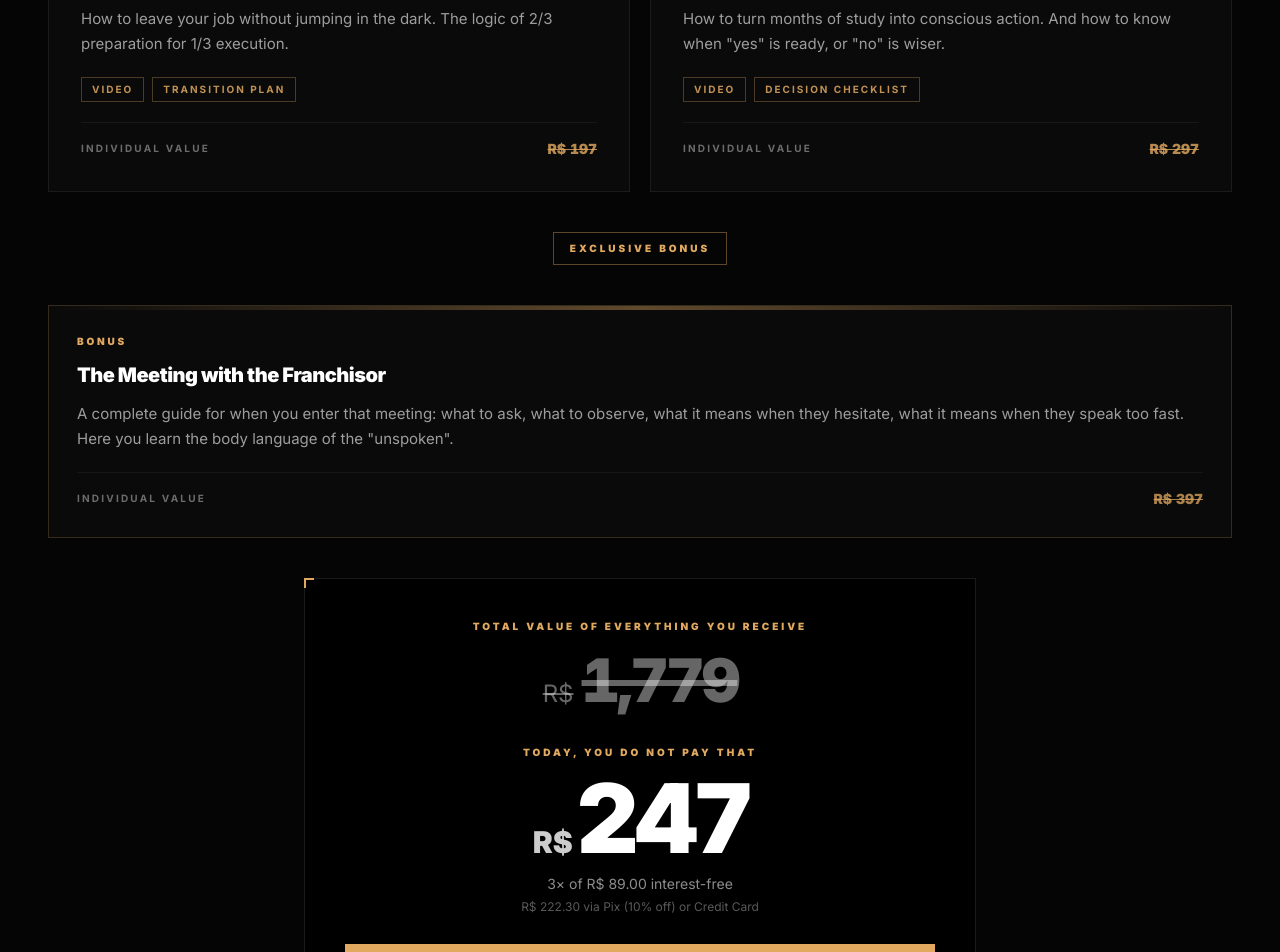
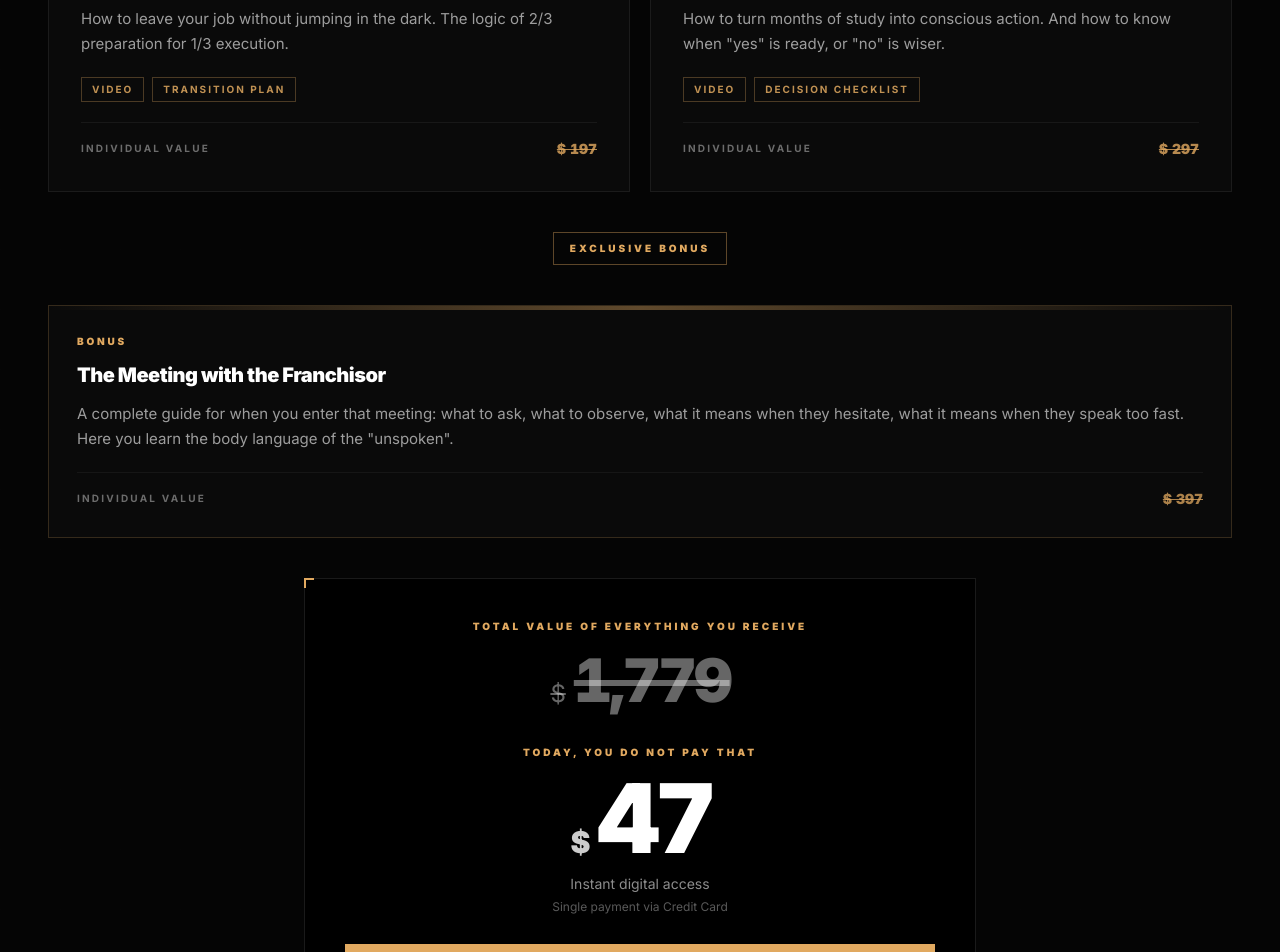
Before and after one commit to micdouglas9696/bizguardian, a React (Vite) app: page /ebook-ingles in a window 1280 px wide. Shown: the part 3560-4512 px from the top of the page. Built offline with nearby package versions, Linux system fonts and the light colour scheme; no server answers; a web font is replaced by a local one.

Commit message:
fix(pricing): convert prices to USD and update copy on EN landing pages

```diff
--- a/src/pages/EbookLandingPageEn.tsx
+++ b/src/pages/EbookLandingPageEn.tsx
@@ -8,8 +8,8 @@ const STRIPE_PK = import.meta.env.VITE_STRIPE_PUBLISHABLE_KEY || '';
 // "The Future Franchisee Dossier" — Marinho Ponci
 // =====================================================================
 
-const PRICE_PARCELA = '3× of R$ 89.00 interest-free';
-const PRICE_PIX = 'R$ 222.30 via Pix (10% off) or Credit Card';
+const PRICE_PARCELA = 'Instant digital access';
+const PRICE_PIX = 'Single payment via Credit Card';
 
 // 6 modules of the Dossier
 const MODULES = [
@@ -18,42 +18,42 @@ const MODULES = [
         title: 'Assessing your current situation',
         text: 'Before looking at brands, look inward. Profile, financial health, family. The correct decision starts here.',
         pills: ['Video', 'Self-Assessment'],
-        value: 'R$ 197',
+        value: '$ 197',
     },
     {
         n: 'MOD 02',
         title: 'The reality of franchising',
         text: 'No guaranteed salary. No magic formula. What changes when you transition from employee to unit owner.',
         pills: ['Video', 'Timeline'],
-        value: 'R$ 197',
+        value: '$ 197',
     },
     {
         n: 'MOD 03',
         title: 'Market research and purpose',
         text: '"Which franchise makes the most money?" is the wrong question. Marinho shows you the right question to start.',
         pills: ['Video', 'Affinity Map'],
-        value: 'R$ 197',
+        value: '$ 197',
     },
     {
         n: 'MOD 04',
         title: 'Real financial planning',
         text: 'Personal financial X-ray. Real working capital. The danger of excessive leverage. Honest numbers.',
         pills: ['Video', 'Financial X-Ray'],
-        value: 'R$ 297',
+        value: '$ 297',
     },
     {
         n: 'MOD 05',
         title: 'The transition and Garden Theory',
         text: 'How to leave your job without jumping in the dark. The logic of 2/3 preparation for 1/3 execution.',
         pills: ['Video', 'Transition Plan'],
-        value: 'R$ 197',
+        value: '$ 197',
     },
     {
         n: 'MOD 06',
         title: 'The moment of decision',
         text: 'How to turn months of study into conscious action. And how to know when "yes" is ready, or "no" is wiser.',
         pills: ['Video', 'Decision Checklist'],
-        value: 'R$ 297',
+        value: '$ 297',
     },
 ];
 
@@ -90,7 +90,7 @@ const FAQ_ITEMS = [
     },
     {
         q: 'How long does it take to get access?',
-        a: 'Immediate access. For credit card purchases, you receive the login credentials in your email within seconds. For Pix, within 2 minutes after payment confirmation.',
+        a: 'Immediate access. For credit card purchases, you receive the login credentials in your email within seconds.',
     },
     {
         q: 'What if I do not like it? Is there a guarantee?',
@@ -109,8 +109,8 @@ const FAQ_ITEMS = [
         a: 'No. That is the mistake the Dossier fights. You learn to ask the right questions so that the answer to "which brand" comes from you, informed, not sold. Marinho does not recommend brands. He gives a method.',
     },
     {
-        q: 'Can I pay in installments?',
-        a: 'Yes, up to 3× of R$ 89.00 interest-free on credit cards, or Pix with a 10% discount (R$ 222.30).',
+        q: 'How does payment work?',
+        a: 'A single, secure payment of $47 via credit card processed through Stripe with instant access.',
     },
     {
         q: 'How does the invoice work?',
@@ -141,8 +141,8 @@ const PRODUCT_SCHEMA = {
     publisher: { '@id': 'https://marinhoponci.com/#organization' },
     offers: {
         '@type': 'Offer',
-        price: '247.00',
-        priceCurrency: 'BRL',
+        price: '47.00',
+        priceCurrency: 'USD',
         availability: 'https://schema.org/InStock',
         url: 'https://marinhoponci.com/ebook-ingles',
     },
@@ -732,7 +732,7 @@ export default function EbookLandingPageEn() {
                                         label: 'BONUS',
                                         title: 'The Meeting with the Franchisor',
                                         text: 'A complete guide for when you enter that meeting: what to ask, what to observe, what it means when they hesitate, what it means when they speak too fast. Here you learn the body language of the "unspoken".',
-                                        value: 'R$ 397',
+                                        value: '$ 397',
                                     },
                                 ].map((b) => (
                                     <div
@@ -769,7 +769,7 @@ export default function EbookLandingPageEn() {
                                         </div>
                                         <div className="flex items-baseline justify-center gap-2">
                                             <span className="text-2xl text-white/40 line-through tabular-nums">
-                                                R$
+                                                $
                                             </span>
                                             <span className="text-5xl md:text-6xl font-black text-white/40 line-through tabular-nums tracking-tighter">
                                                 1,779
@@ -784,10 +784,10 @@ export default function EbookLandingPageEn() {
                                     </div>
                                     <div className="flex items-baseline justify-center gap-1 mb-2">
                                         <span className="text-3xl font-black text-white/80 align-super">
-                                            R$
+                                            $
                                         </span>
                                         <span className="text-7xl md:text-8xl font-black shimmer-text leading-none tracking-tighter">
-                                            247
+                                            47
                                         </span>
                                     </div>
                                     <div className="text-center text-sm text-white/55 mb-1">
@@ -1062,7 +1062,7 @@ export default function EbookLandingPageEn() {
                                 <span className="italic text-accent-gold">read this.</span>
                             </h2>
                             <p className="text-base md:text-lg text-white/55 leading-[1.75] max-w-xl mx-auto mb-10">
-                                R$ 247 is the cost of clarity before you commit R$ 150k or more.
+                                $47 is the cost of clarity before you commit $50k or more.
                                 Permanent access, 7-day guarantee.
                             </p>
 
@@ -1115,7 +1115,7 @@ export default function EbookLandingPageEn() {
                             </span>
                         </button>
                         <p className="text-center text-[9px] text-white/30 mt-2 font-bold uppercase tracking-[0.15em]">
-                            3× R$ 89 interest-free · Pix R$ 222
+                            Instant digital access · One-time payment of $47
                         </p>
                     </div>
                 </div>
--- a/src/pages/FranqueadorLandingPageEn.tsx
+++ b/src/pages/FranqueadorLandingPageEn.tsx
@@ -18,42 +18,42 @@ const MODULES = [
         title: 'Is your business franchisable?',
         text: 'How to assess, coldly and realistically, whether your successful company is truly ready to be replicated (maturity, margin and real market differentiators).',
         pills: ['Video', 'Franchisability Checklist'],
-        value: 'R$ 197',
+        value: '$ 197',
     },
     {
         n: 'MOD 02',
         title: 'Legal and Operational Structuring',
         text: 'The truth about the FDD (Franchise Disclosure Document), contracts and operations manuals. How to build the pillars that protect your brand from liabilities.',
         pills: ['Video', 'Disclosure Document Guide'],
-        value: 'R$ 297',
+        value: '$ 297',
     },
     {
         n: 'MOD 03',
         title: 'Network Economics and Royalties',
         text: 'How to calculate and price the franchise fee, royalties and the advertising fund sustainably. The financial equation that secures the franchisor\'s profit.',
         pills: ['Video', 'Royalty Calculator'],
-        value: 'R$ 297',
+        value: '$ 297',
     },
     {
         n: 'MOD 04',
         title: 'Support and Training Structure',
         text: 'How to structure support without bloating your operation. From franchisee onboarding to continuous coaching and training across the network.',
         pills: ['Video', 'Support Matrix'],
-        value: 'R$ 197',
+        value: '$ 197',
     },
     {
         n: 'MOD 05',
         title: 'Selecting Partner Franchisees',
         text: 'How to design the ideal profile and select your first franchisees. The danger of selling to anyone just for the quick cash of the franchise fee.',
         pills: ['Video', 'Interview Script'],
-        value: 'R$ 197',
+        value: '$ 197',
     },
     {
         n: 'MOD 06',
         title: 'Expansion and Conflict Management',
         text: 'How to plan regional or national expansion organically and with structure. Practical strategies to handle conflict and keep the network engaged.',
         pills: ['Video', 'Crisis Management Playbook'],
-        value: 'R$ 297',
+        value: '$ 297',
     },
 ];
 
@@ -90,7 +90,7 @@ const FAQ_ITEMS = [
     },
     {
         q: 'How fast do I get access?',
-        a: 'Immediate access. Credit card and Pix payments release your access credentials by e-mail within seconds.',
+        a: 'Immediate access. Credit card payments release your access credentials by e-mail within seconds.',
     },
     {
         q: 'Is there a guarantee if I do not like it?',
@@ -522,7 +522,7 @@ export default function FranqueadorLandingPageEn() {
                                     {
                                         icon: 'trending_up',
                                         headline: 'Structuring costs are high',
-                                        text: 'Consultancies charge R$ 50,000 to R$ 100,000 to structure a franchise. You want to understand the process step by step before committing that kind of money.',
+                                        text: 'Consultancies charge $20,000 to $50,000 to structure a franchise. You want to understand the process step by step before committing that kind of money.',
                                     },
                                 ].map((item) => (
                                     <div
@@ -710,7 +710,7 @@ export default function FranqueadorLandingPageEn() {
                                         label: 'BONUS',
                                         title: 'The First Franchise Sales Meeting',
                                         text: 'How to present your franchise opportunity to qualified candidates: what to reveal, what to hold back during initial screening, and how to structure the brand\'s commercial proposal professionally.',
-                                        value: 'R$ 397',
+                                        value: '$ 397',
                                     },
                                 ].map((b) => (
                                     <div
@@ -747,10 +747,10 @@ export default function FranqueadorLandingPageEn() {
                                         </div>
                                         <div className="flex items-baseline justify-center gap-2">
                                             <span className="text-2xl text-white/40 line-through tabular-nums">
-                                                R$
+                                                $
                                             </span>
                                             <span className="text-5xl md:text-6xl font-black text-white/40 line-through tabular-nums tracking-tighter">
-                                                1.779
+                                                1,779
                                             </span>
                                         </div>
                                     </div>
@@ -1016,7 +1016,7 @@ export default function FranqueadorLandingPageEn() {
                             </span>
                         </button>
                         <p className="text-center text-[9px] text-white/30 mt-2 font-bold uppercase tracking-[0.15em]">
-                            3× R$ 89 interest-free · Pix R$ 222
+                            Instant digital access · One-time payment of $47
                         </p>
                     </div>
                 </div>
```
